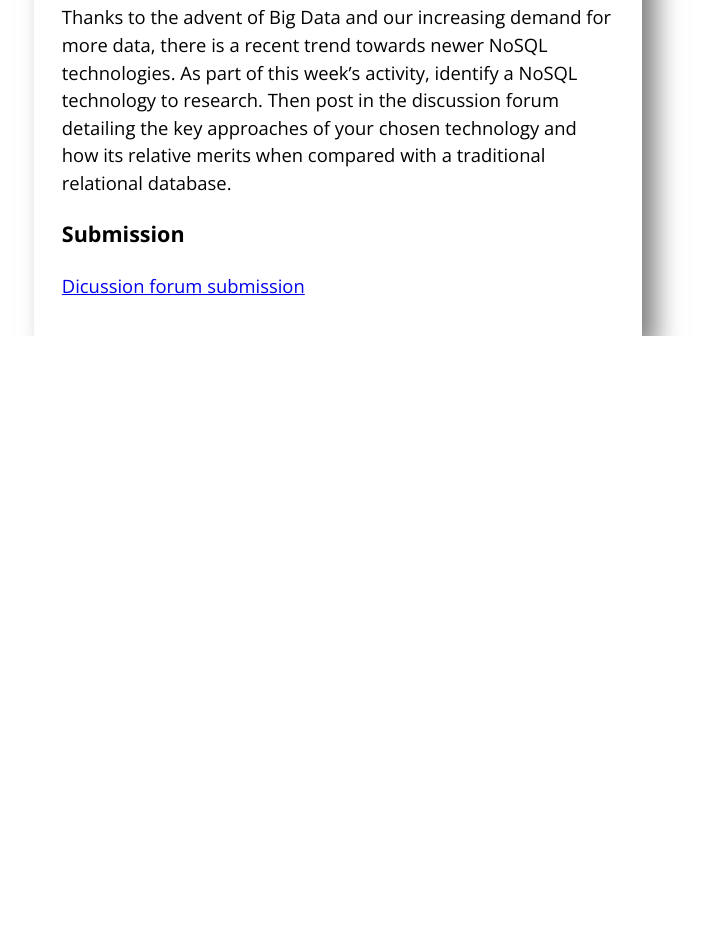
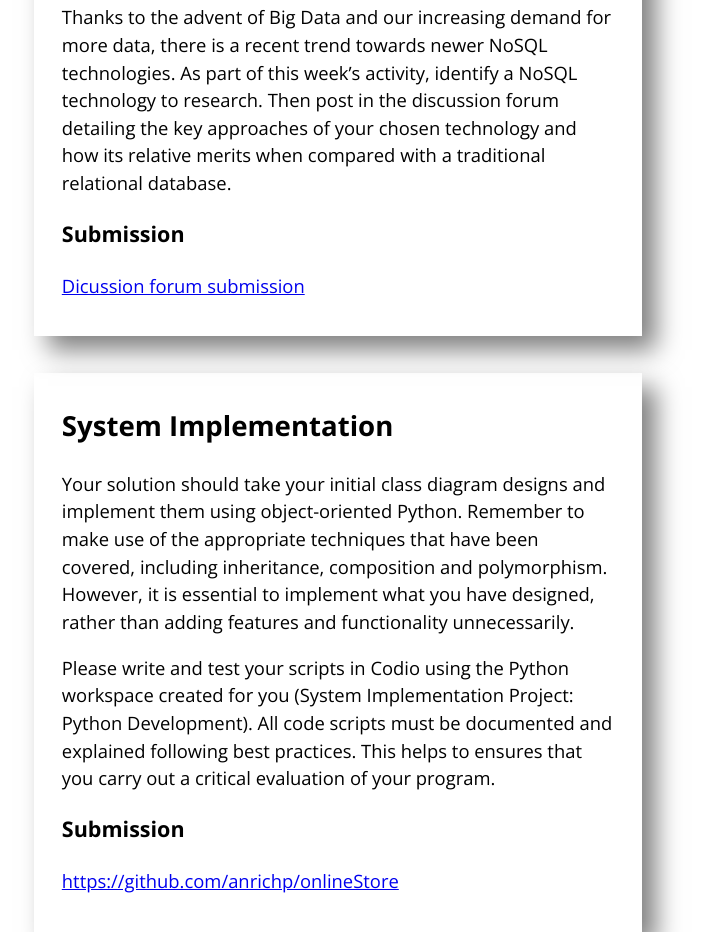
Before and after one commit to anrichp/ePortfolio, a plain HTML site: page modules/Object-oriented Information Systems/artefacts/artefacts.html in a window 1280 px wide. Shown: the part 10466-11398 px from the top of the page, without its empty margins (302-1005 px from the left). Before the commit the page ends 10802 px from the top, so only its background shows below. Drawn offline with nearby package versions, Linux system fonts and the light colour scheme.

Commit message:
add artefact

```diff
--- a/modules/Object-oriented Information Systems/artefacts/artefacts.html
+++ b/modules/Object-oriented Information Systems/artefacts/artefacts.html
@@ -406,6 +406,28 @@
           >Dicussion forum submission</a
         >
       </section>
+      <section id="artefacts">
+        <h2>System Implementation</h2>
+        <p>
+          Your solution should take your initial class diagram designs and
+          implement them using object-oriented Python. Remember to make use of
+          the appropriate techniques that have been covered, including
+          inheritance, composition and polymorphism. However, it is essential to
+          implement what you have designed, rather than adding features and
+          functionality unnecessarily.
+        </p>
+        <p>
+          Please write and test your scripts in Codio using the Python workspace
+          created for you (System Implementation Project: Python Development).
+          All code scripts must be documented and explained following best
+          practices. This helps to ensures that you carry out a critical
+          evaluation of your program.
+        </p>
+        <h3>Submission</h3>
+        <a target="_blank" href="https://github.com/anrichp/onlineStore"
+          >https://github.com/anrichp/onlineStore</a
+        >
+      </section>
     </main>
   </body>
 </html>
```
